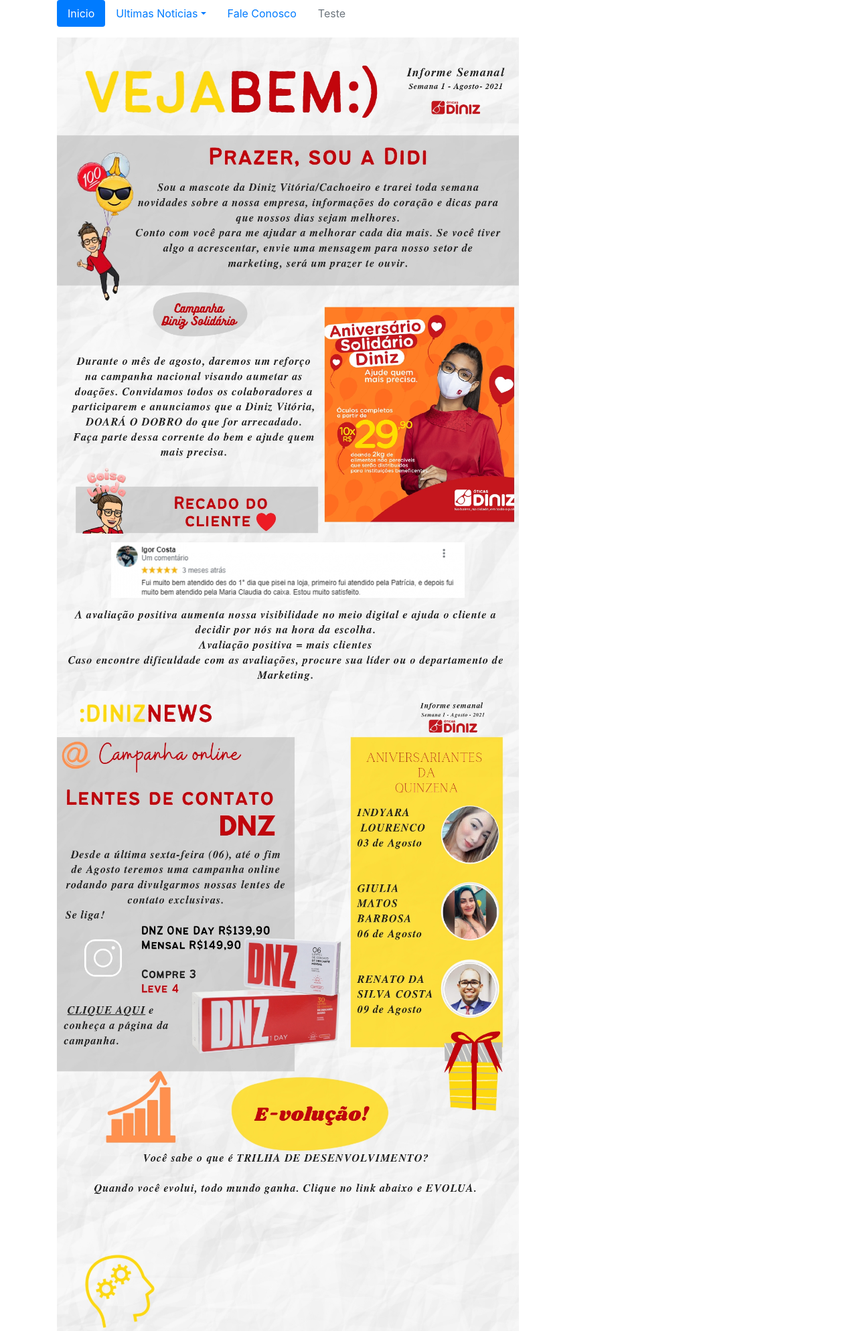
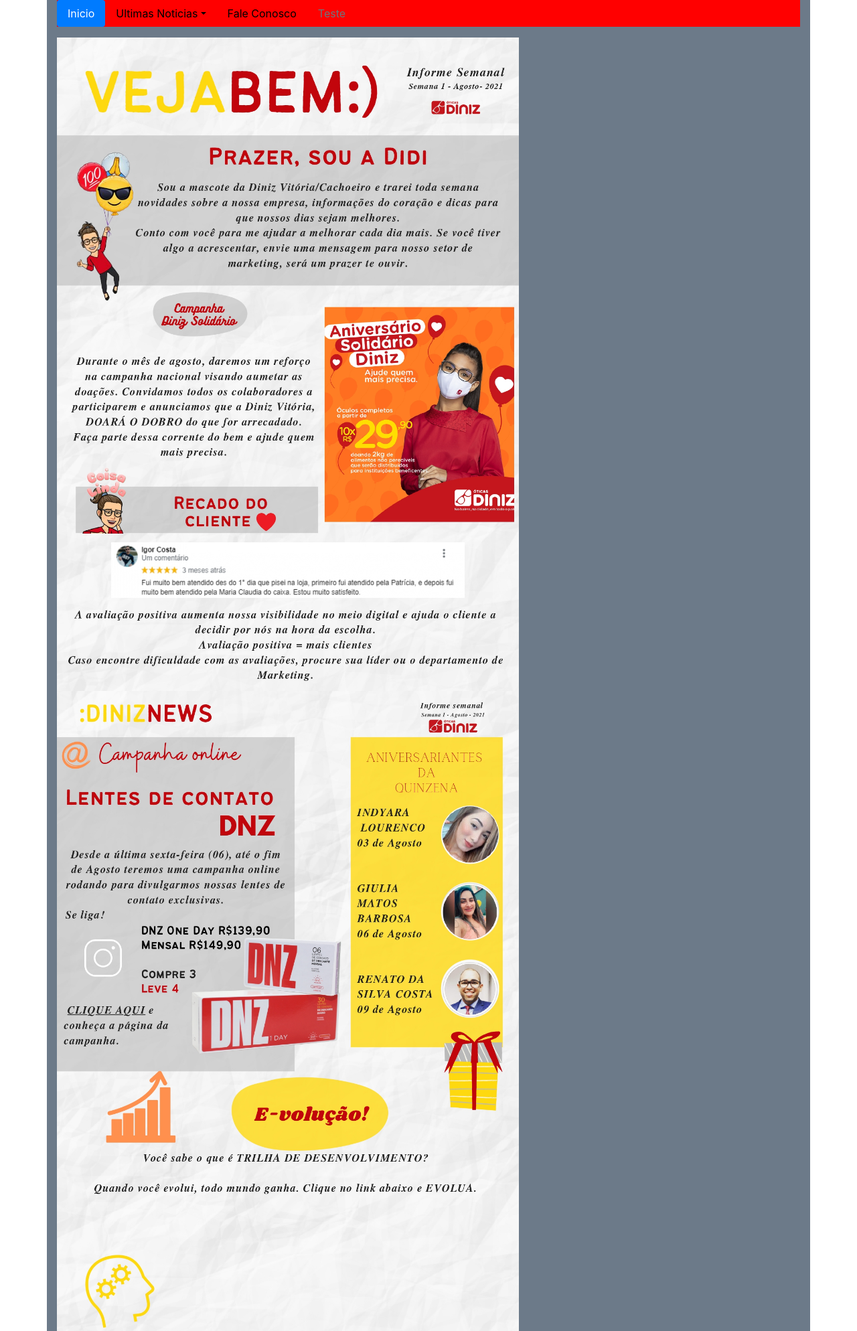
Before and after one commit to marcospsd/django_vejabem, a Django app: page / in a window 1280 px wide. Shown: the top 1988 px of the page at 67% size. Run offline with Django 3.2, Linux system fonts and the light colour scheme; data comes from the database, SQL or seed files in the repository; both versions use the stored data as it was after the commit; some libraries are stand-ins or nearby versions.

Commit message:
ultimo post

```diff
--- a/core/admin.py
+++ b/core/admin.py
@@ -7,5 +7,6 @@
 
 @admin.register(Post)
 class PostAdmin(admin.ModelAdmin):
-    list_display = ("title", "author", "created", "update")
+    list_display = ("id","title","slug", "author", "created", "update")
     prepopulated_fields = {"slug": ("title",)}
+    list_filter = ['created']
--- /dev/null
+++ b/core/static/css/style.css
@@ -0,0 +1,24 @@
+body {
+    background: #ffffff;
+}
+
+.container {
+    background: #6C7A89;
+    width: 100%;
+    margin-left: auto;
+    margin-right: auto;
+}
+
+.nav {
+    background: #ff0000;
+    color: black
+}
+
+.nav-link {
+    background: #ff0000;
+    color: black
+}
+
+#post {
+    width: center;
+}
--- a/core/templates/index.html
+++ b/core/templates/index.html
@@ -3,20 +3,22 @@
 <html lang="pt">
 <head>
     <meta charset="UTF-8">
+    <link href="https://fonts.googleapis.com/css?family=Roboto:400,700,900&display=swap" rel="stylesheet">
+    <link rel="stylesheet" href="https://stackpath.bootstrapcdn.com/bootstrap/4.1.3/css/bootstrap.min.css" integrity="sha384-MCw98/SFnGE8fJT3GXwEOngsV7Zt27NXFoaoApmYm81iuXoPkFOJwJ8ERdknLPMO" crossorigin="anonymous">
+    <link rel="stylesheet" href="{% static 'css/style.css'%}">
+
     <title>Veja Bem ...</title>
-    <link rel="stylesheet" href="https://stackpath.bootstrapcdn.com/bootstrap/4.1.3/css/bootstrap.min.css" integrity="sha384-MCw98/SFnGE8fJT3GXwEOngsV7Zt27NXFoaoApmYm81iuXoPkFOJwJ8ERdknLPMO" crossorigin="anonymous">
-
 </head>
     <body>
     <div class="container">
-        <ul class="nav nav-pills">
+        <ul class="nav nav-pills" id="navegacao">
           <li class="nav-item">
-            <a class="nav-link active" href="#">Inicio</a>
+            <a class="nav-link active" href="/">Inicio</a>
           </li>
           <li class="nav-item dropdown">
             <a class="nav-link dropdown-toggle" data-toggle="dropdown" href="#" role="button" aria-haspopup="true" aria-expanded="false">Ultimas Noticias</a>
             <div class="dropdown-menu">
-              <a class="dropdown-item" href="#">Agosto</a>
+              <a class="dropdown-item" href="/blog/">Agosto</a>
               <a class="dropdown-item" href="#">Setembro</a>
               <a class="dropdown-item" href="#">Outubro</a>
               <a class="dropdown-item" href="#">Novembro</a>
@@ -32,16 +34,11 @@
             <a class="nav-link disabled" href="#">Teste</a>
           </li>
         </ul>
-
-
-        {% for post in post_list %}
-        <p>{{  post.content|safe  }}</p>
-        {% endfor %}
-
-
-
-
-
+        <div id="post">
+            {% for post in post_list %}
+            <p>{{  post.content|safe  }}</p>
+            {% endfor %}
+        </div>
     </div>
         <script src="https://code.jquery.com/jquery-3.3.1.slim.min.js" integrity="sha384-q8i/X+965DzO0rT7abK41JStQIAqVgRVzpbzo5smXKp4YfRvH+8abtTE1Pi6jizo" crossorigin="anonymous"></script>
         <script src="https://cdnjs.cloudflare.com/ajax/libs/popper.js/1.14.3/umd/popper.min.js" integrity="sha384-ZMP7rVo3mIykV+2+9J3UJ46jBk0WLaUAdn689aCwoqbBJiSnjAK/l8WvCWPIPm49" crossorigin="anonymous"></script>
--- a/core/urls.py
+++ b/core/urls.py
@@ -5,5 +5,5 @@
 
 urlpatterns = [
     path("", views.PostListView.as_view(), name="list"),
-    path("<slug:slug>/", views.PostDetailView.as_view(), name="detail")
+    path("<slug:slug>/", views.PostListView.as_view(), name="detail")
 ]
--- a/core/views.py
+++ b/core/views.py
@@ -1,5 +1,5 @@
-from django.views.generic import TemplateView, DetailView, ListView
-from django.shortcuts import render
+from django.views.generic import ListView
+from django.shortcuts import render, HttpResponse
 
 # Create your views here.
 from core.models import Post
@@ -8,8 +8,4 @@
 class PostListView(ListView):
     template_name = 'index.html'
     model = Post
-
-
-class PostDetailView(DetailView):
-    template_name = 'index.html'
-    model = Post
+    queryset = Post.objects.order_by('-id')[:1]
```
Also changed, not shown: db.sqlite3.
